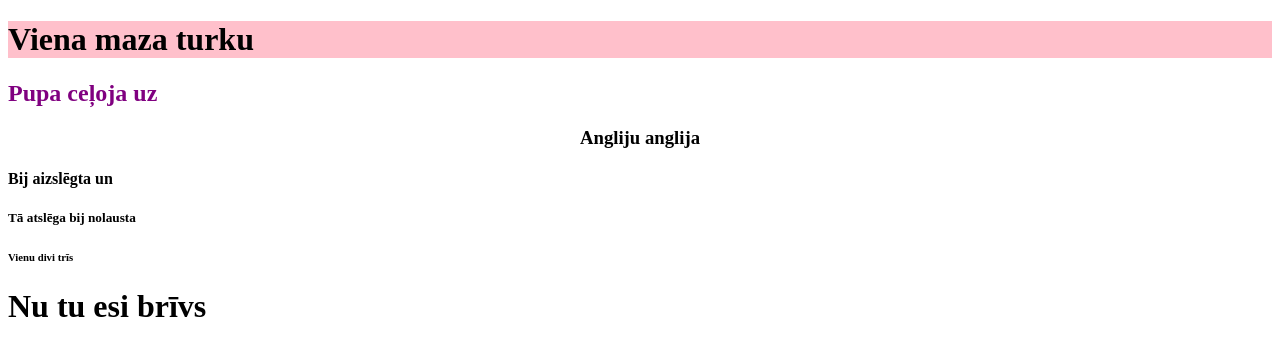
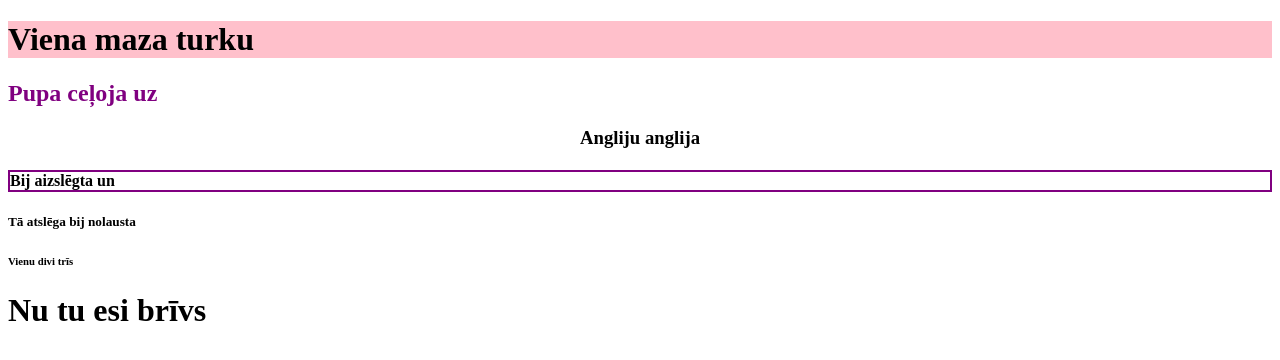
Before and after one commit to eveliinazz/webpage_style, a plain HTML site: page index.html in a window 1280 px wide. Drawn offline with Linux system fonts and the light colour scheme.

Commit message:
Update index.html

```diff
--- a/index.html
+++ b/index.html
@@ -9,7 +9,7 @@
 <h1 style="background-color:pink;">Viena maza turku</h1>
 <h2 style="color:purple;">Pupa ceļoja uz</h2>
 <h3 style="text-align:center">Angliju anglija</h3>
-<h4 style="border:2px purple;">Bij aizslēgta un</h4>
+<h4 style="border:2px solid purple;">Bij aizslēgta un</h4>
 <h5>Tā atslēga bij nolausta</h5>
 <h6>Vienu divi trīs</h6>
 <h1>Nu tu esi brīvs</h1>
```
